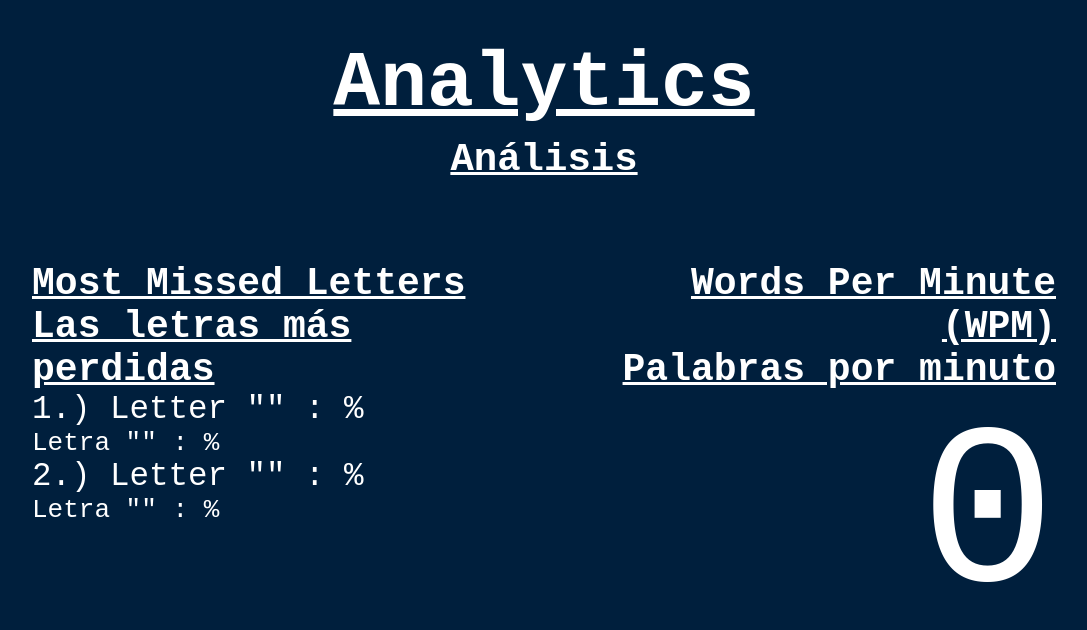
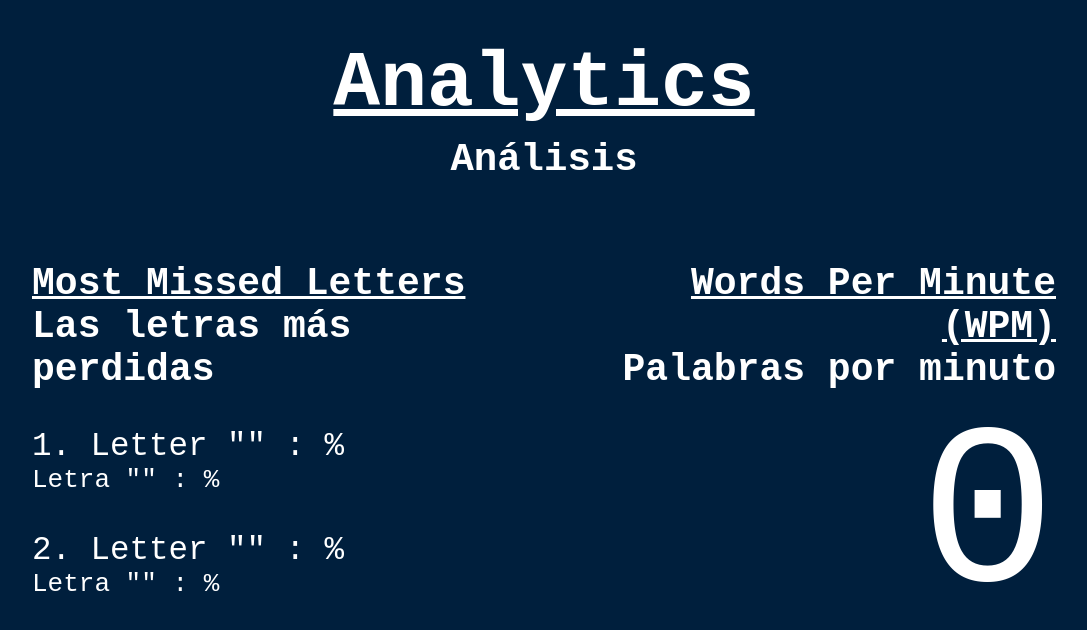
Before and after one commit to AdjacentRhyme67/hackpsu2025, a Next.js app in the folder frontend/: page /analytics in a window 1280 px wide. Shown: the top 630 px of the page, without its empty margins (96-1183 px from the left). Built offline with nearby package versions, Linux system fonts and the light colour scheme.

Commit message:
finish formatting analytics

```diff
--- a/frontend/src/app/analytics/page.js
+++ b/frontend/src/app/analytics/page.js
@@ -18,7 +18,7 @@ export default function AnalyticsPage() {
             textAlign: "center"
         }}>
             <h1 style={{ fontSize: "6em", marginTop: "5vh", textDecoration: "underline" }}>Analytics</h1>
-            <h2 style={{ fontSize: "3em", marginTop: "10px", textDecoration: "underline" }}>Análisis</h2>
+            <h2 style={{ fontSize: "3em", marginTop: "10px"}}>Análisis</h2>
 
             <div style={{
                 display: "flex",
@@ -28,15 +28,17 @@ export default function AnalyticsPage() {
             }}>
                 <div style={{ textAlign: "left", fontSize: "2.5em" }}>
                     <h3 style={{ textDecoration: "underline" }}>Most Missed Letters</h3>
-                    <h3 style={{ textDecoration: "underline" }}>Las letras más perdidas</h3>
-                    <p>1.) Letter "{analyticsData["firstLetter"]}" : {analyticsData["firstLetterPercent"]}%</p>
+                    <h3>Las letras más perdidas</h3>
+                    <p>&nbsp;</p>
+                    <p>1. Letter "{analyticsData["firstLetter"]}" : {analyticsData["firstLetterPercent"]}%</p>
                     <p style={{ fontSize: "0.8em" }}>Letra "{analyticsData["firstLetter"]}" : {analyticsData["firstLetterPercent"]}%</p>
-                    <p>2.) Letter "{analyticsData["secondLetter"]}" : {analyticsData["secondLetterPercent"]}%</p>
+                    <p>&nbsp;</p>
+                    <p>2. Letter "{analyticsData["secondLetter"]}" : {analyticsData["secondLetterPercent"]}%</p>
                     <p style={{ fontSize: "0.8em" }}>Letra "{analyticsData["secondLetter"]}" : {analyticsData["secondLetterPercent"]}%</p>
                 </div>
                 <div style={{ textAlign: "right", fontSize: "2.5em" }}>
                     <h3 style={{ textDecoration: "underline" }}>Words Per Minute (WPM)</h3>
-                    <h3 style={{ textDecoration: "underline" }}>Palabras por minuto</h3>
+                    <h3>Palabras por minuto</h3>
                     <p style={{ textAlign: "right", fontSize: "7em" }}>{aggregateWpm}</p>
                 </div>
             </div>
```
Also changed, not shown: 1 other file (tests, documents, lock files or other folders).
